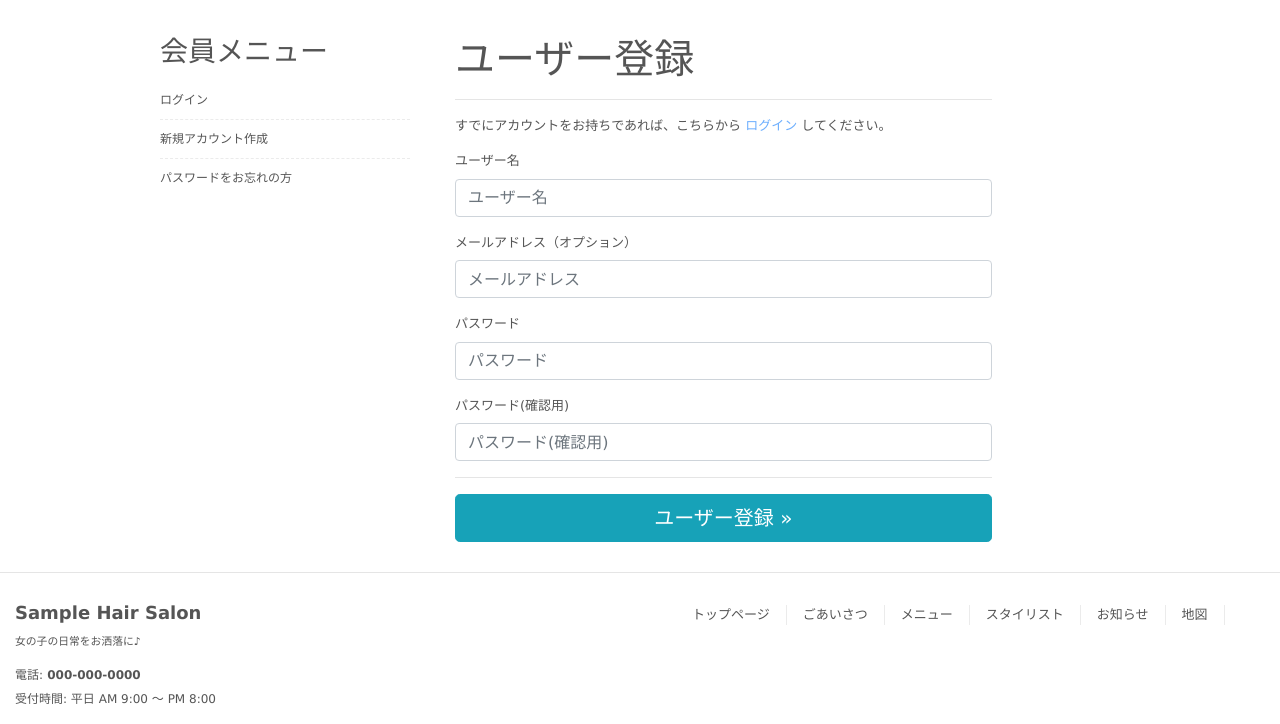
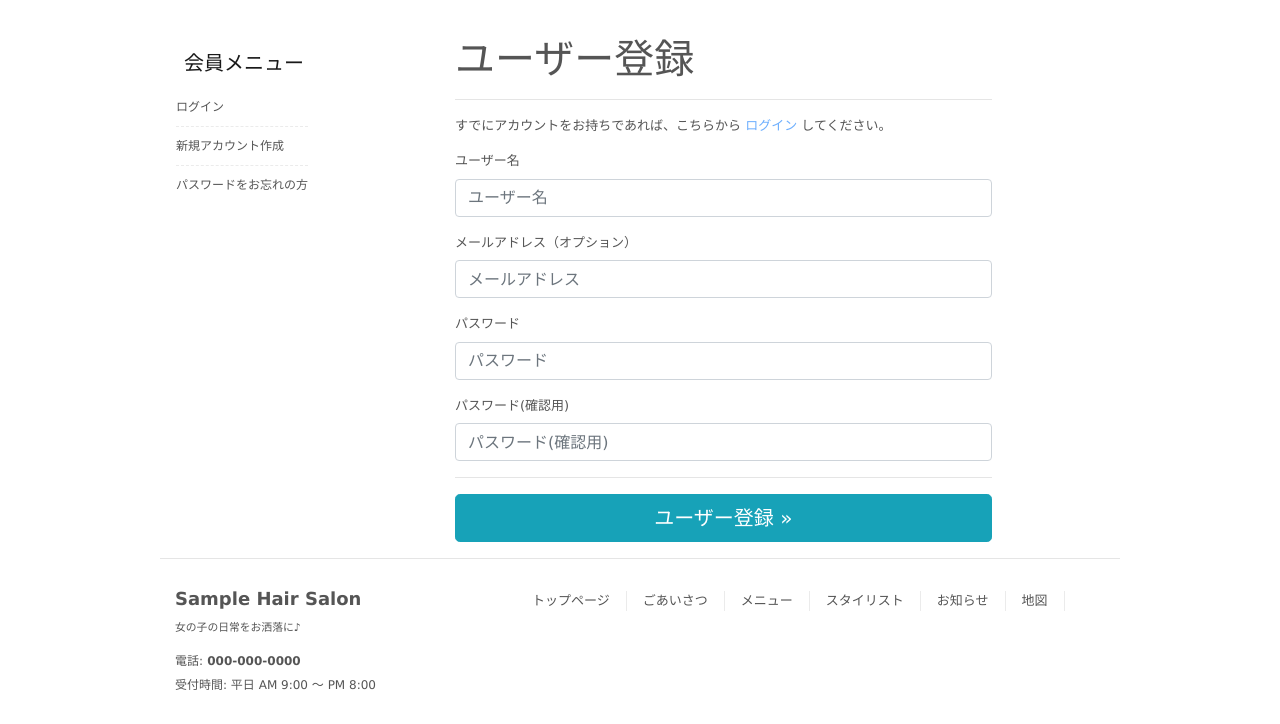
Before and after one commit to nakarun/hairsalon, a Django app: page /accounts/signup/ in a window 1280 px wide. Shown: the part 245-969 px from the top of the page. After the commit the page ends 935 px from the top, so only its background shows below. Run offline with Django 3.2, Linux system fonts and the light colour scheme; parts of the project's set-up code (start-up, migrations or seed data) failed here and were passed over; some libraries are stand-ins or nearby versions.

Commit message:
下院メニューをレスポンシブルに変更

```diff
--- a/accounts/templates/account/base.html
+++ b/accounts/templates/account/base.html
@@ -3,7 +3,73 @@
 {% block page_title %}LOGIN PAGE{% endblock %}
 {% block content %}
 <div id="wrapper">
-    <section id="main">
+    <aside id="sidebar" class="pb-3">
+        <section>
+            <nav id="accountNav"
+                 class="navbar navbar-expand-lg navbar-light"
+            >
+                <button
+                    class="navbar-toggler"
+                    type="button"
+                    data-toggle="collapse"
+                    data-target="#accountNavbarSupportedContent"
+                    aria-controls="navbarSupportedContent"
+                    aria-expanded="false"
+                    aria-label="Toggle navigation"
+                >
+                    <span class="navbar-toggler-icon"></span>
+                </button>
+                <a class="navbar-brand pl-2" id="accountMenu">
+                    <span>会員メニュー</span>
+                </a>
+                <div class="panel collapse navbar-collapse"
+                     id="accountNavbarSupportedContent"
+                >
+                    <ul class="navbar-nav">
+                        {% if user.is_authenticated %}
+                        <li class="nav-item">
+                            <a href="{% url 'pointcard' %}">
+                                ポイントカード
+                            </a>
+                        </li>
+                        <li class="nav-item">
+                            <a href="{% url 'account_email' %}">
+                                メールアドレス登録・変更
+                            </a>
+                        </li>
+                        <li class="nav-item">
+                            <a href="{% url 'account_change_password' %}">
+                                パスワード変更
+                            </a>
+                        </li>
+                        <li class="nav-item">
+                            <a href="{% url 'account_logout' %}">
+                                ログアウト
+                            </a>
+                        </li>
+                        {% else %}
+                        <li class="nav-item">
+                            <a href="{% url 'account_login' %}">
+                                ログイン
+                            </a>
+                        </li>
+                        <li class="nav-item">
+                            <a href="{% url 'account_signup' %}">
+                                新規アカウント作成
+                            </a>
+                        </li>
+                        <li class="nav-item">
+                            <a href="{% url 'account_reset_password' %}">
+                                パスワードをお忘れの方
+                            </a>
+                        </li>
+                        {% endif %}
+                    </ul>
+                </div>
+            </nav>
+        </section>
+    </aside>
+    <section id="main" class="pb-3">
         <div class="col-md-10 offset-md-0">
             {% if messages %}
             <div>
@@ -22,23 +88,6 @@
 
         </div>
     </section>
-    <aside id="sidebar">
-        <section>
-            <h3>会員メニュー</h3>
-            <ul>
-                {% if user.is_authenticated %}
-                <li><a href="{% url 'pointcard' %}">ポイントカード</a></li>
-                <li><a href="{% url 'account_email' %}">メールアドレス登録・変更</a></li>
-                <li><a href="{% url 'account_change_password' %}">パスワード変更</a></li>
-                <li><a href="{% url 'account_logout' %}">ログアウト</a></li>
-                {% else %}
-                <li><a href="{% url 'account_login' %}">ログイン</a></li>
-                <li><a href="{% url 'account_signup' %}">新規アカウント作成</a></li>
-                <li><a href="{% url 'account_reset_password' %}">パスワードをお忘れの方</a></li>
-                {% endif %}
-            </ul>
-        </section>
-    </aside>
 </div>
 
 {% block extra_body %}
--- a/hairsalon/templates/hairsalon/components/footer.html
+++ b/hairsalon/templates/hairsalon/components/footer.html
@@ -1,4 +1,5 @@
 <footer id="footer">
+    <div class="inner">
         <hr />
         <div id="info" class="grid">
             {% include 'hairsalon/components/logo.html' %}
@@ -37,4 +38,5 @@
                 </li>
             </ul>
         </div>
+    </div>
 </footer>
--- a/hairsalon/templates/hairsalon/components/logo.html
+++ b/hairsalon/templates/hairsalon/components/logo.html
@@ -1,7 +1,7 @@
 <div class="container">
     <div class="row">
         <div class="col-sm logo">
-          <a href="#">
+          <a href="{% url 'top' %}">
               Sample Hair Salon
               <span class="d-block mt-2">女の子の日常をお洒落に♪</span>
           </a>
--- a/hairsalon/templates/hairsalon/components/navi.html
+++ b/hairsalon/templates/hairsalon/components/navi.html
@@ -11,8 +11,8 @@
 		>
 			<span class="navbar-toggler-icon"></span>
 	  	</button>
-		<a class="menu navbar-brand pl-3" id="menu">
-			<span>MENU</span>
+		<a class="menu navbar-brand pl-2" id="menu">
+			<span>メニュー</span>
 		</a>
 		<div class="panel collapse navbar-collapse"
 			 id="navbarSupportedContent"
--- a/static/css/style.css
+++ b/static/css/style.css
@@ -78,7 +78,7 @@ a:active, a:focus {outline:0;}
     **************/
 
     a#menu{
-        display:none;
+        display: none;
     }
 
     #mainNav li{
@@ -163,6 +163,10 @@ a:active, a:focus {outline:0;}
         width:250px;
         padding:15px 0;
         overflow:hidden;
+    }
+
+    nav#accountNav.navbar ,nav#accountNav ul.navbar-nav {
+        display: block;
     }
 }
 
```
Lines whose indentation alone changed are shown as unchanged.
